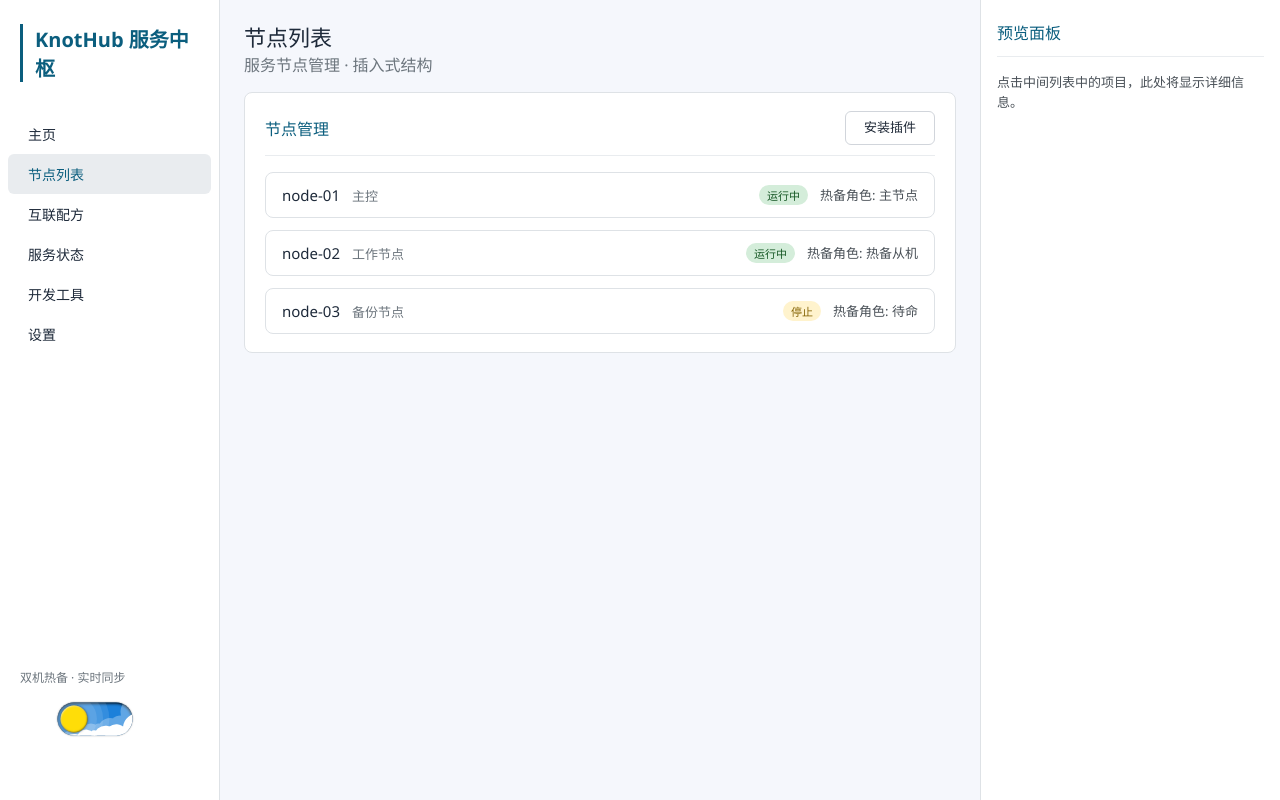
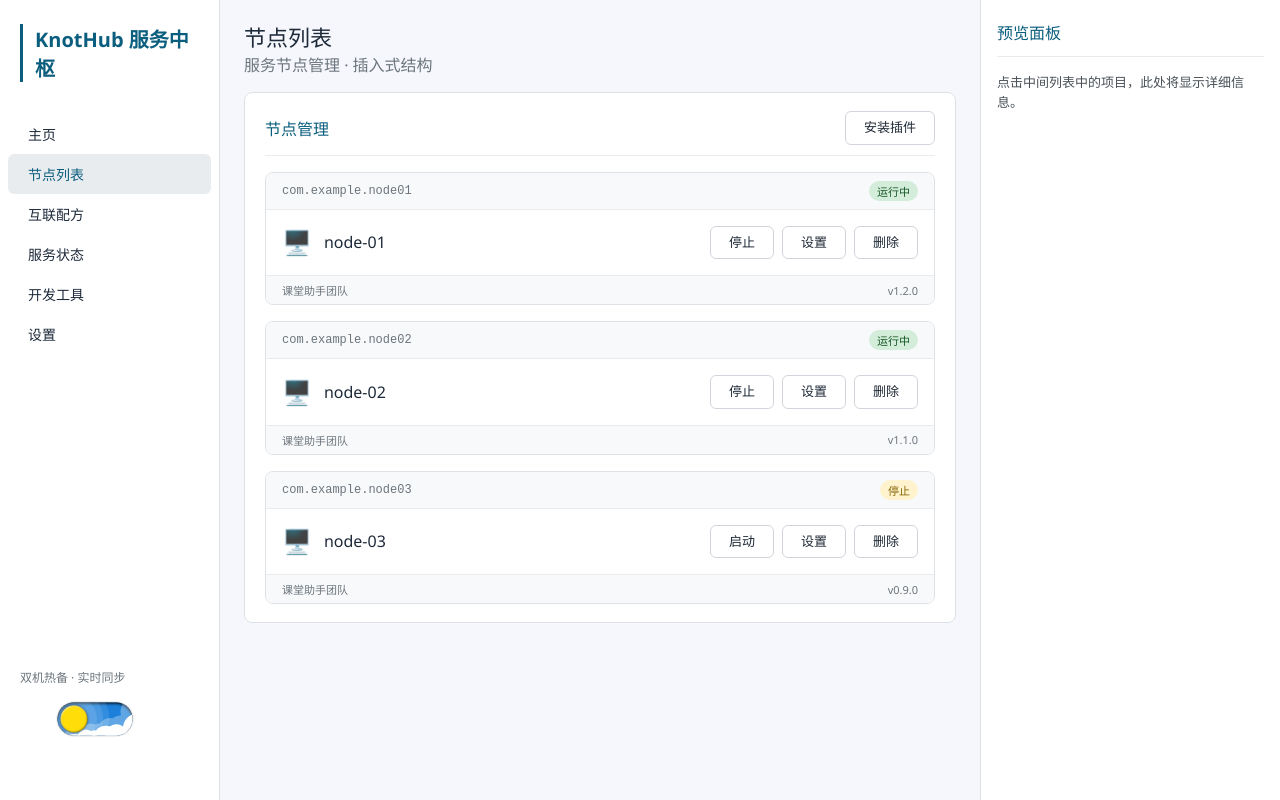
Before and after one commit to KnotLink-Protocol/KnotHub, a React (Vite) app in the folder KnotHubDash/knot-hub-dash/: page /nodes in a window 1280 px wide. Built offline with nearby package versions, Linux system fonts and the light colour scheme.

Commit message:
更改(面板): 将节点列表改为card样式

```diff
--- /dev/null
+++ b/KnotHubDash/knot-hub-dash/src/pages/Nodes.module.css
@@ -0,0 +1,79 @@
+.nodesList {
+  display: flex;
+  flex-direction: column;
+  gap: 16px;
+}
+
+.nodeCard {
+  background: var(--bg-card);
+  border: 1px solid var(--border);
+  border-radius: 8px;
+  cursor: pointer;
+  transition: background 0.15s;
+  overflow: hidden;
+}
+
+.nodeCard:hover {
+  background: var(--bg-hover);
+}
+
+.top {
+  display: flex;
+  justify-content: space-between;
+  align-items: center;
+  padding: 8px 16px;
+  background: var(--bg-header);
+  border-bottom: 1px solid var(--border-light);
+  font-size: 12px;
+}
+
+.appId {
+  color: var(--text-secondary);
+  font-family: monospace;
+}
+
+.middle {
+  display: flex;
+  justify-content: space-between;
+  align-items: center;
+  padding: 16px;
+  gap: 16px;
+}
+
+.infoLeft {
+  display: flex;
+  align-items: center;
+  gap: 12px;
+}
+
+.icon {
+  font-size: 24px;
+  line-height: 1;
+}
+
+.name {
+  font-weight: 500;
+  font-size: 16px;
+  color: var(--text-primary);
+}
+
+.actions {
+  display: flex;
+  gap: 8px;
+}
+
+.bottom {
+  display: flex;
+  justify-content: space-between;
+  align-items: center;
+  padding: 6px 16px;
+  background: var(--bg-header);
+  border-top: 1px solid var(--border-light);
+  font-size: 11px;
+  color: var(--text-secondary);
+}
+
+.author,
+.version {
+  /* 可根据需要单独定义 */
+}
--- a/KnotHubDash/knot-hub-dash/src/pages/Nodes.tsx
+++ b/KnotHubDash/knot-hub-dash/src/pages/Nodes.tsx
@@ -1,12 +1,46 @@
+import styles from './Nodes.module.css';
+
 export default function Nodes() {
   const nodesData = [
-    { id: 'node-01', role: '主控', status: '运行中', hotRole: '主节点', statusClass: 'status-badge' },
-    { id: 'node-02', role: '工作节点', status: '运行中', hotRole: '热备从机', statusClass: 'status-badge' },
-    { id: 'node-03', role: '备份节点', status: '停止', hotRole: '待命', statusClass: 'status-badge warning' },
+    {
+      id: 'node-01',
+      appId: 'com.example.node01',
+      role: '主控',
+      status: '运行中',
+      hotRole: '主节点',
+      author: '课堂助手团队',
+      version: 'v1.2.0',
+      statusClass: 'status-badge',
+    },
+    {
+      id: 'node-02',
+      appId: 'com.example.node02',
+      role: '工作节点',
+      status: '运行中',
+      hotRole: '热备从机',
+      author: '课堂助手团队',
+      version: 'v1.1.0',
+      statusClass: 'status-badge',
+    },
+    {
+      id: 'node-03',
+      appId: 'com.example.node03',
+      role: '备份节点',
+      status: '停止',
+      hotRole: '待命',
+      author: '课堂助手团队',
+      version: 'v0.9.0',
+      statusClass: 'status-badge warning',
+    },
   ];
 
   const handleItemClick = (nodeId: string) => {
     window.dispatchEvent(new CustomEvent('update-preview', { detail: { type: 'node', id: nodeId } }));
+  };
+
+  const handleAction = (action: string, nodeId: string, e: React.MouseEvent) => {
+    e.stopPropagation();
+    alert(`[演示] 对节点 ${nodeId} 执行操作: ${action}`);
   };
 
   return (
@@ -18,24 +52,55 @@ export default function Nodes() {
       <div className="section">
         <div className="section-header">
           <div className="section-title">节点管理</div>
-          <button className="btn btn-sm" onClick={() => alert('安装插件（演示）')}>安装插件</button>
+          <button className="btn btn-sm" onClick={() => alert('安装插件（演示）')}>
+            安装插件
+          </button>
         </div>
-        <div className="nodes-list">
-          {nodesData.map(node => (
+        <div className={styles.nodesList}>
+          {nodesData.map((node) => (
             <div
               key={node.id}
-              className="node-item"
+              className={styles.nodeCard}
               onClick={() => handleItemClick(node.id)}
             >
-              <div className="node-item-content">
-                <div className="node-info">
-                  <span className="node-id">{node.id}</span>
-                  <span className="node-role">{node.role}</span>
+              {/* 上区域 */}
+              <div className={styles.top}>
+                <span className={styles.appId}>{node.appId}</span>
+                <span className={node.statusClass}>{node.status}</span>
+              </div>
+
+              {/* 中区域 */}
+              <div className={styles.middle}>
+                <div className={styles.infoLeft}>
+                  <span className={styles.icon}>🖥️</span>
+                  <span className={styles.name}>{node.id}</span>
                 </div>
-                <div className="node-detail">
-                  <span className={node.statusClass}>{node.status}</span>
-                  <span className="node-hot-role">热备角色: {node.hotRole}</span>
+                <div className={styles.actions}>
+                  <button
+                    className="btn btn-sm"
+                    onClick={(e) => handleAction(node.status === '运行中' ? 'stop' : 'start', node.id, e)}
+                  >
+                    {node.status === '运行中' ? '停止' : '启动'}
+                  </button>
+                  <button
+                    className="btn btn-sm"
+                    onClick={(e) => handleAction('settings', node.id, e)}
+                  >
+                    设置
+                  </button>
+                  <button
+                    className="btn btn-sm btn-danger"
+                    onClick={(e) => handleAction('delete', node.id, e)}
+                  >
+                    删除
+                  </button>
                 </div>
+              </div>
+
+              {/* 下区域 */}
+              <div className={styles.bottom}>
+                <span className={styles.author}>{node.author}</span>
+                <span className={styles.version}>{node.version}</span>
               </div>
             </div>
           ))}
```
